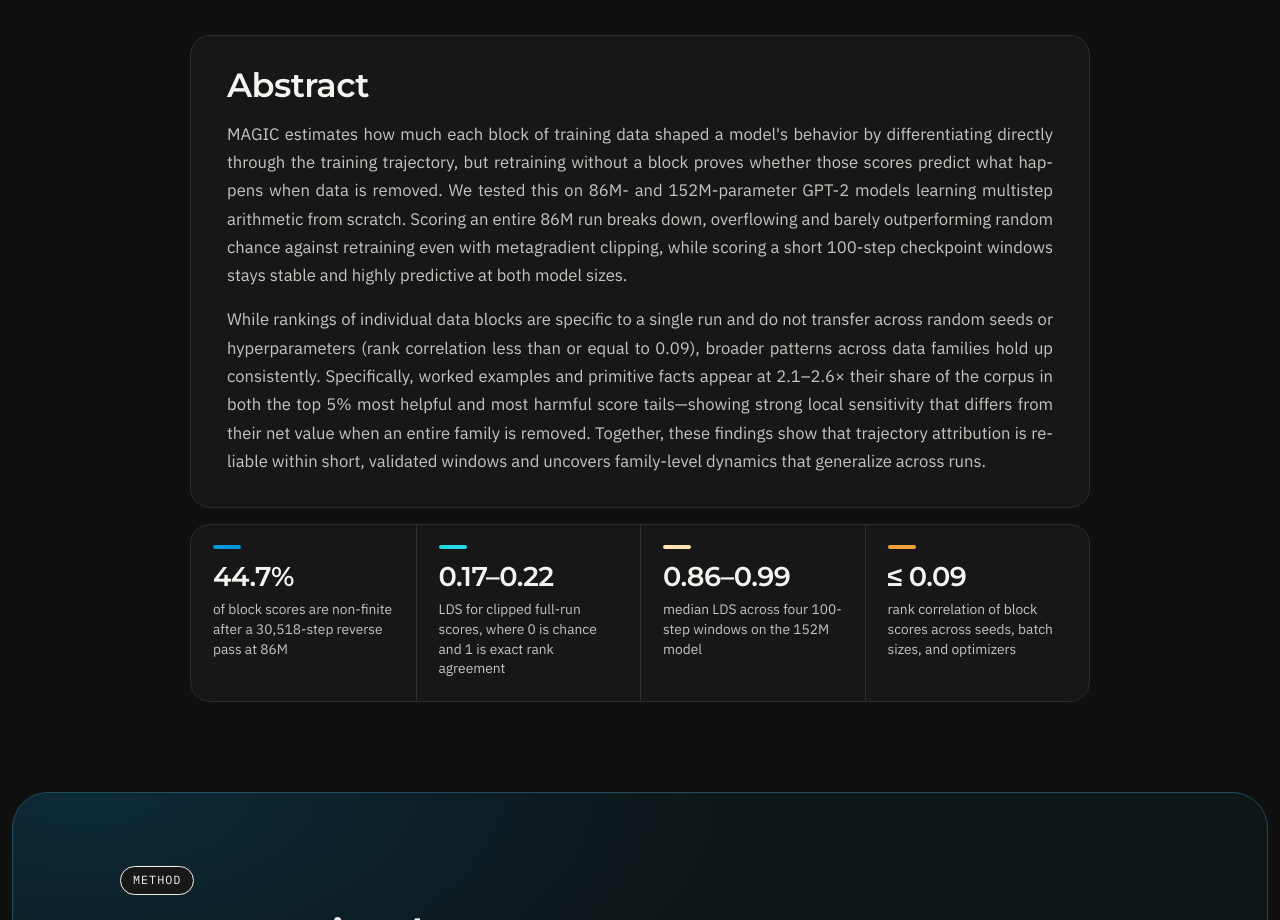
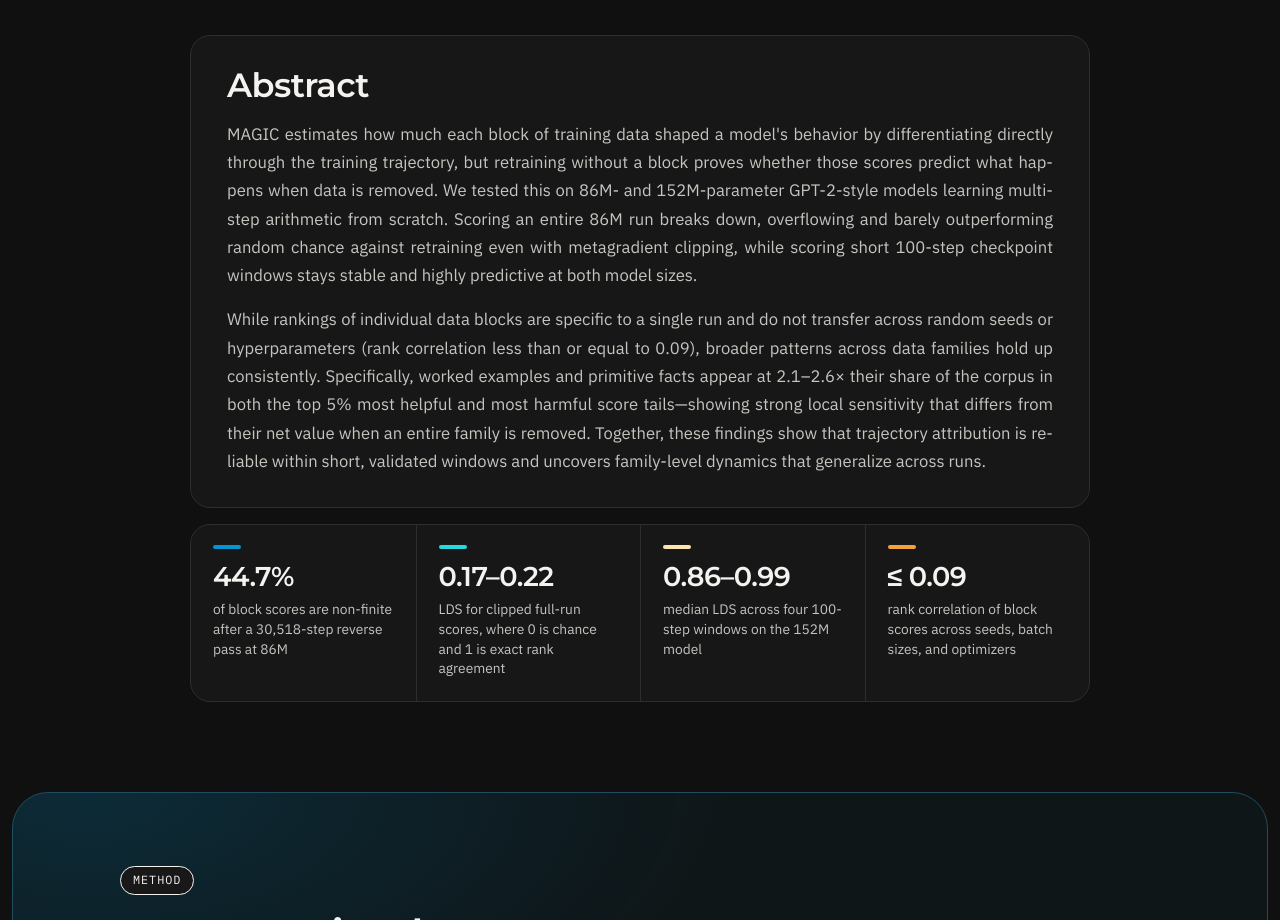
Before and after one commit to VLee9124/mathamagical, a plain HTML site: page index.html in a window 1280 px wide. Shown: the part 1080-2000 px from the top of the page. Drawn offline with Linux system fonts and the light colour scheme; animation ran at ten frames a second.

Commit message:
Fix two slips in the abstract
"GPT-2-style" matches the paper, since the models are trained from
scratch, and "scoring short 100-step checkpoint windows" drops a stray
article.

Co-Authored-By: Claude Fable 5.2 <noreply@anthropic.com>

```diff
--- a/index.html
+++ b/index.html
@@ -148,7 +148,7 @@
         <h2 class="reveal">Abstract</h2>
         <!-- A shorter rewrite for the page. The paper's own abstract is in the PDF. -->
         <p class="reveal">
-          MAGIC estimates how much each block of training data shaped a model's behavior by differentiating directly through the training trajectory, but retraining without a block proves whether those scores predict what happens when data is removed. We tested this on 86M- and 152M-parameter GPT-2 models learning multistep arithmetic from scratch. Scoring an entire 86M run breaks down, overflowing and barely outperforming random chance against retraining even with metagradient clipping, while scoring a short 100-step checkpoint windows stays stable and highly predictive at both model sizes.
+          MAGIC estimates how much each block of training data shaped a model's behavior by differentiating directly through the training trajectory, but retraining without a block proves whether those scores predict what happens when data is removed. We tested this on 86M- and 152M-parameter GPT-2-style models learning multistep arithmetic from scratch. Scoring an entire 86M run breaks down, overflowing and barely outperforming random chance against retraining even with metagradient clipping, while scoring short 100-step checkpoint windows stays stable and highly predictive at both model sizes.
         </p>
         <p class="reveal">
           While rankings of individual data blocks are specific to a single run and do not transfer across random seeds or hyperparameters (rank correlation less than or equal to 0.09), broader patterns across data families hold up consistently. Specifically, worked examples and primitive facts appear at 2.1–2.6× their share of the corpus in both the top 5% most helpful and most harmful score tails—showing strong local sensitivity that differs from their net value when an entire family is removed. Together, these findings show that trajectory attribution is reliable within short, validated windows and uncovers family-level dynamics that generalize across runs.
```
